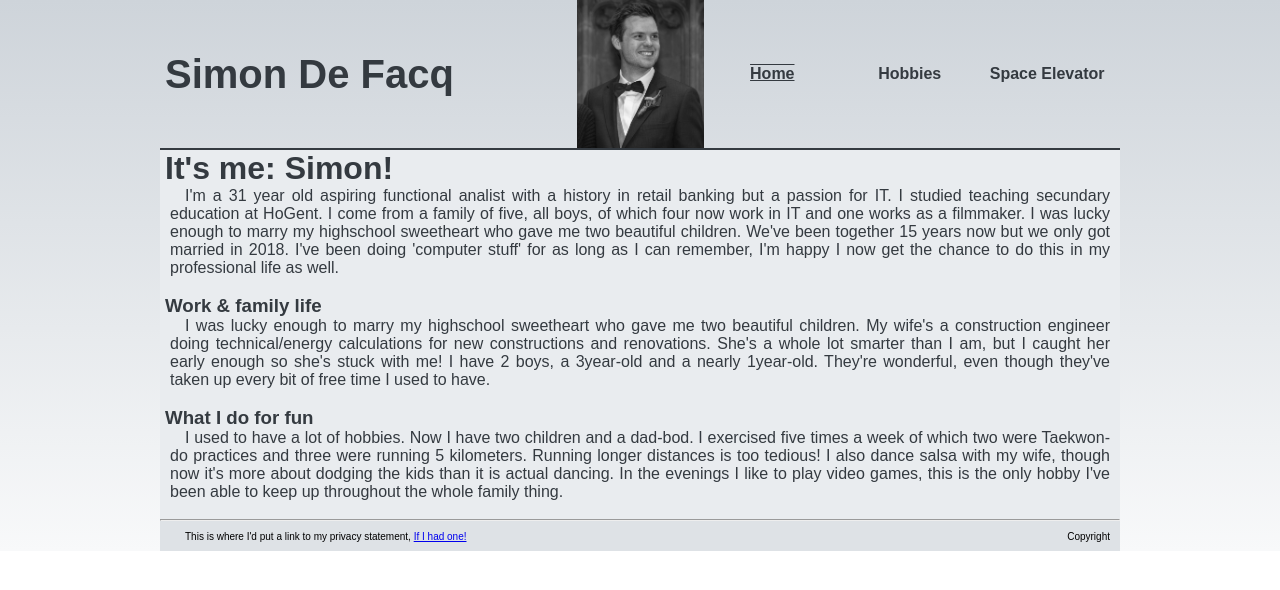
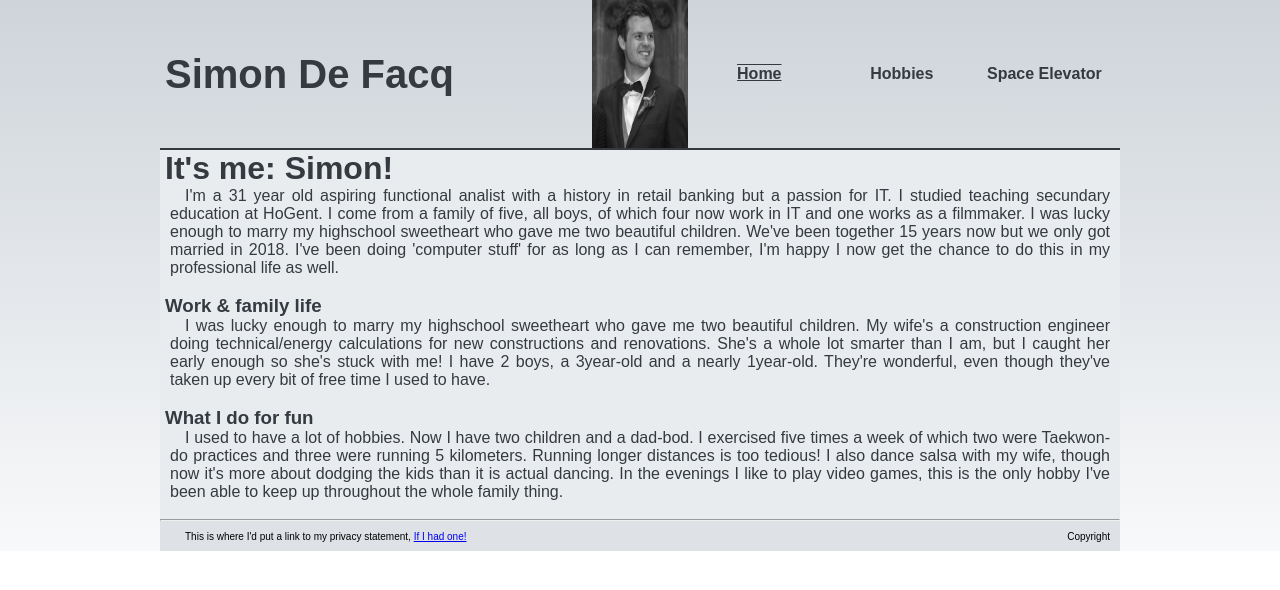
Before and after one commit to Eyemon/eyemon.github.io, a plain HTML site: page index.html in a window 1280 px wide. Drawn offline with Linux system fonts and the light colour scheme.

Commit message:
fix picture stretch in chrome

```diff
--- a/styles.css
+++ b/styles.css
@@ -33,17 +33,18 @@ body {
     color: #343a40;
     justify-content: flex-start;
     align-items: center;
-    width: 50%;
+    width: 45%;
     font-size: 40px;
 }
 
 .header-image{
-
+  display: flex;
+  width: 10%;
 }
 
 .button-container {
   display: flex;
-  width: 50%;
+  width: 45%;
 }
 
 .header-button {
```
